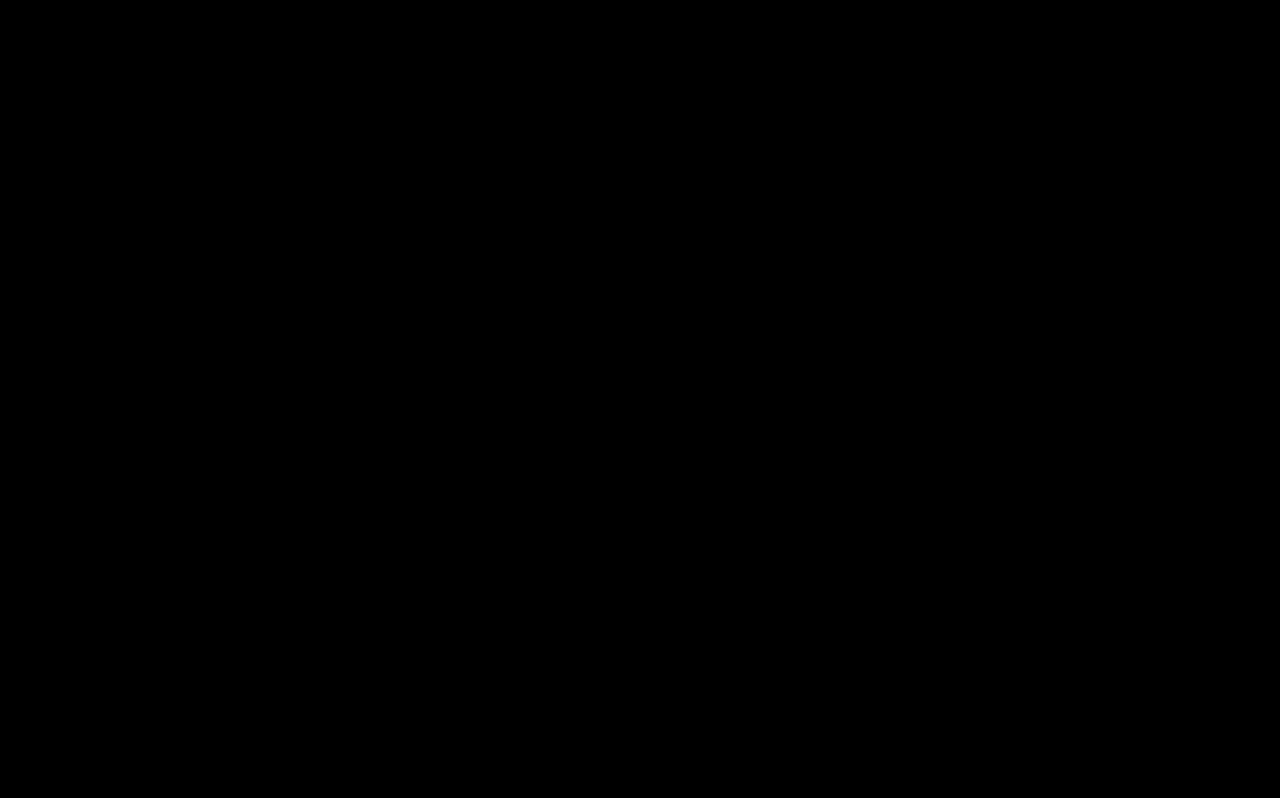
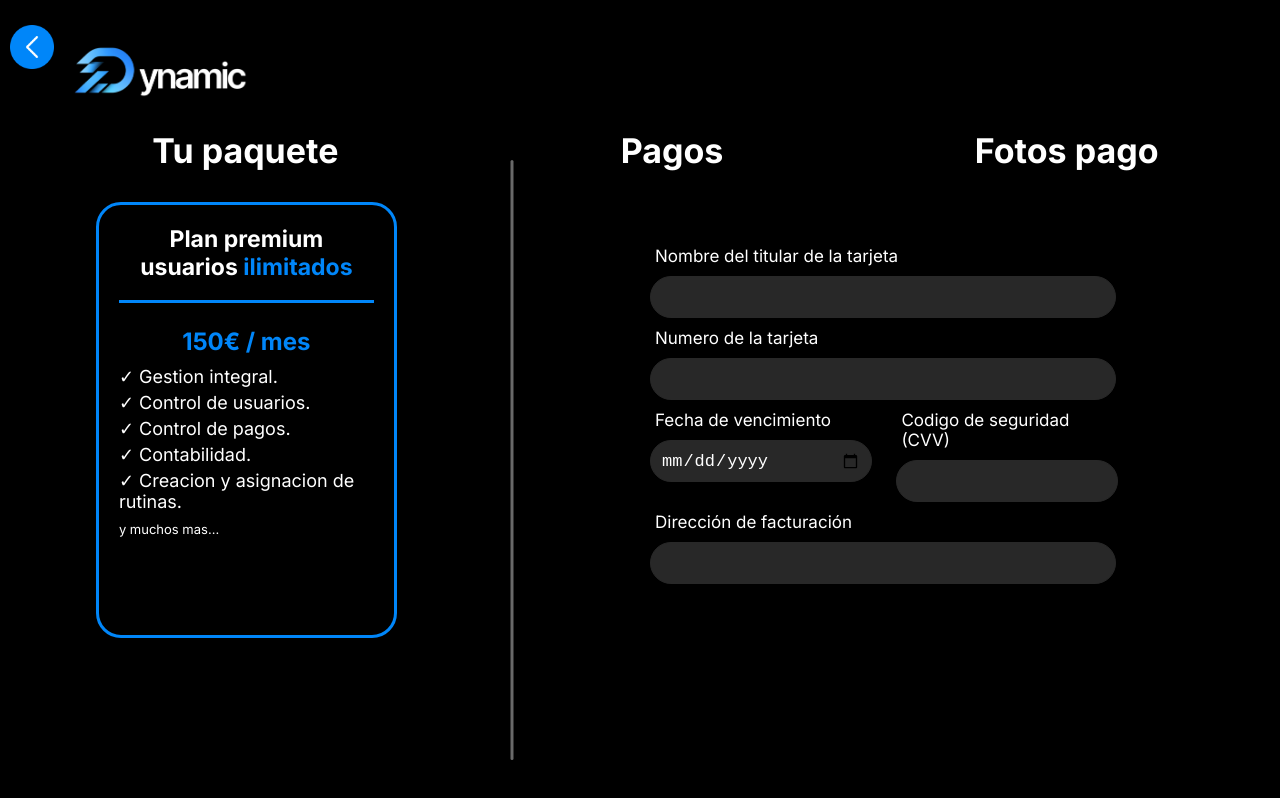
Before and after one commit to PauGimenoIFP/ProyectoDynamicWeb, a React (Vite) app in the folder App_Web/: page /Package_Payment2 in a window 1280 px wide. Before the commit this address had no page. Built offline with nearby package versions, Linux system fonts and the light colour scheme.

Commit message:
Package payment segunda parte

```diff
--- a/App_Web/src/App.css
+++ b/App_Web/src/App.css
@@ -70,19 +70,21 @@
 
 .img-container-s {
   display: flex;
-  gap: 2%;
+  gap: 1%;
 }
 
 .arrow-back-s {
   display: block;
   position: relative;
-  width: 54px;
-  height: 54px;
+  width: 44px;
+  height: 44px;
   cursor: pointer;
+  margin-top: 25px;
+  margin-left: 10px;
 }
 
 .logo-dynamic-s {
-  margin-top: 5px;
+  margin-top: 40px;
   max-width: 15%;
   height: auto;
   display: block;
@@ -142,11 +144,11 @@
   border-radius: 30px;
   width: 200px;
   height: 50px;
-  margin-top: 30px;
+  margin-top: 10px;
   position: relative;
   margin-left: auto;
   margin-right: 5%;
-}
+  }
 
 .btn-container-s {
   display: flex;
@@ -382,7 +384,48 @@
   font-size: 16px;
 }
 /*------------------------------------------------------*/
+/*Componentes de Package_Payment2*/
 
+.grid-p-p-2 {
+  display: grid;
+  grid-template-columns: 1fr 1fr 1fr;
+}
+
+.separador-p-p-2 {
+  position: absolute;
+  left: 40%; /* Lo centra horizontalmente */
+  top: 20%; /* Baja un poco desde el inicio */
+  transform: translateX(-50%); /* Ajuste fino para centrar bien */
+  width: 3px;
+  height: 75vh;
+  background-color: rgb(105, 105, 105);
+  border-radius: 5px;
+}
+
+.texto-titulo-p-p-2 {
+  position: relative;
+  justify-content: center;
+  display: flex;
+  margin-bottom: 2%;
+  margin-left: 15%;
+}
+
+.marco-input-p-p-2 {
+  position: relative;
+  display: flex;
+  flex-direction: column;
+  justify-content: center;
+  width: 77%;
+  label {
+    margin-left: 15px;
+  }
+}
+
+.centrar-caja-p-p-2 {
+  place-items: center;
+}
+
+/*------------------------------------------------------*/
 
 /*Componentes de Login*/
 .main-l {
--- /dev/null
+++ b/App_Web/src/Package_Payment2.jsx
@@ -0,0 +1,77 @@
+import './App.css'
+import logosolo from './assets/logo_dynamic_letras_blanco.png';
+import arrow from './assets/circulo-flecha.png';
+import { useNavigate } from 'react-router-dom';
+
+export function Package_Payment2(){
+    const navigate = useNavigate();
+
+    const goToPlans = () => {
+        navigate('/Package_Payment');
+    };
+    return (
+        <main>
+            <div className='img-container-s'>
+                <img src={arrow} className='arrow-back-s' onClick={goToPlans}/>
+                <img src={logosolo} className='logo-dynamic-s'/>
+            </div>
+            <div className="separador-p-p-2"></div>
+            <form>
+            <div className='grid-p-p-2'>
+                <div className="texto-titulo-p-p-2" >
+                    <h1>Tu paquete</h1>
+                </div>
+                <div className="texto-titulo-p-p-2">
+                    <h1>Pagos</h1>
+                </div>
+                <div className="texto-titulo-s">
+                    <h1>Fotos pago</h1>
+                </div>
+            </div>
+            <div className='grid-s'>
+                <div className="marco-input-p-p-2">
+                    <div className='centrar-caja-p-p-2'>
+                        <div className="paquete-premium-p-p">
+                            <div className="header-premium-p-p">Plan premium usuarios
+                                <span className="ilimitados-premium-p-p"> ilimitados</span>
+                            </div>
+                            <hr className="separador-premium-p-p" />
+                            <div className="body-premium-p-p">
+                                <p className="precio-premium-p-p">150€ / mes</p>
+                                <ul className="funcionalidades-premium-p-p">
+                                <li>✓ Gestion integral.</li>
+                                <li>✓ Control de usuarios.</li>
+                                <li>✓ Control de pagos.</li>
+                                <li>✓ Contabilidad.</li>
+                                <li>✓ Creacion y asignacion de rutinas.</li>
+                                <lo> y muchos mas...</lo>
+                                </ul>
+                            </div>
+                        </div>
+                    </div>
+                </div>
+                <div className="marco-input-p-p-2">
+                    <label>Nombre del titular de la tarjeta</label>
+                    <input type="text" id="titular" className='input-s'></input>
+                    <label>Numero de la tarjeta</label>
+                    <input type="text" id="numTarjeta" className='input-s'></input>
+                    <div className='grid-s'>
+                        <div className='marco-CodTel-s'>
+                            <label>Fecha de vencimiento</label>
+                            <input type='date' className="input-s" id="FechaVenc">
+                            </input>
+                        </div>
+                        <div className='marco-CodTel-s'>
+                            <label>Codigo de seguridad (CVV)</label>
+                            <input type='password' className="input-s" id="CVV" max={999}>
+                            </input>
+                        </div>
+                    </div>
+                    <label>Dirección de facturación</label>
+                    <input type="text" id="DireccionFact" className='input-s'></input>
+                </div>
+            </div>
+            </form>
+        </main>
+    )
+}
--- a/App_Web/src/main.jsx
+++ b/App_Web/src/main.jsx
@@ -4,6 +4,7 @@ import { BrowserRouter, Routes, Route } from 'react-router-dom'
 import { Registration_Section } from './registration_Section.jsx'
 import { SignUp_Form } from './signUp_Form.jsx'
 import { Package_Payment } from './package_Payment.jsx'
+import { Package_Payment2 } from './Package_Payment2.jsx'
 import { Login } from './login.jsx'
 import './index.css'
 
@@ -15,6 +16,7 @@ root.render(
             <Route path="/" element={<Registration_Section />} />
             <Route path="/SignUp_Form" element={<SignUp_Form />} />
             <Route path="/Package_Payment" element={<Package_Payment/>} />
+            <Route path="/Package_Payment2" element={<Package_Payment2/>} />
             <Route path="/Login" element={<Login />} />
         </Routes>
     </BrowserRouter>
--- a/App_Web/src/signUp_Form.jsx
+++ b/App_Web/src/signUp_Form.jsx
@@ -1,6 +1,6 @@
 import './App.css'
 import logosolo from './assets/logo_dynamic_letras_blanco.png';
-import arrow from './assets/arrow-back.png'
+import arrow from './assets/circulo-flecha.png';
 import { useNavigate } from 'react-router-dom';
 
 export function SignUp_Form(){
@@ -9,6 +9,9 @@ export function SignUp_Form(){
   const goToStart = () => {
     navigate('/');
   };
+  const goToPlans = () => {
+    navigate('/Package_Payment');
+};
   return (
     <main className = "main-signup-s">
       <div className='img-container-s'>
@@ -91,7 +94,7 @@ export function SignUp_Form(){
       </form>
       <div className="separador-s"></div>
       <div className='btn-container-s'>
-        <button className='btn-save-s'>Confirmar</button>
+        <button className='btn-save-s' onClick={goToPlans}>Confirmar</button>
       </div>
     </main>
   )
```
Also changed, not shown: App_Web/src/assets/circulo-flecha.png (added).
